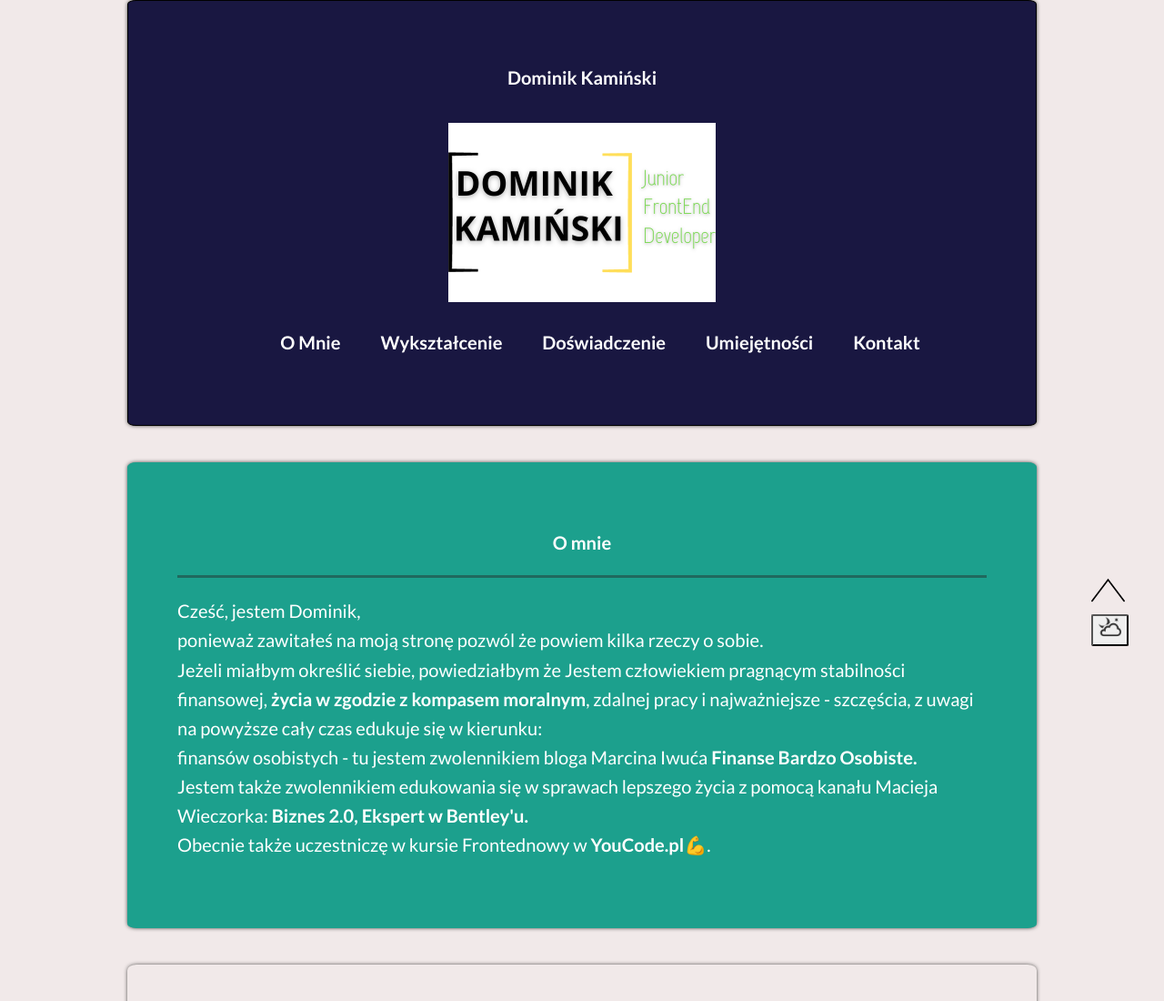
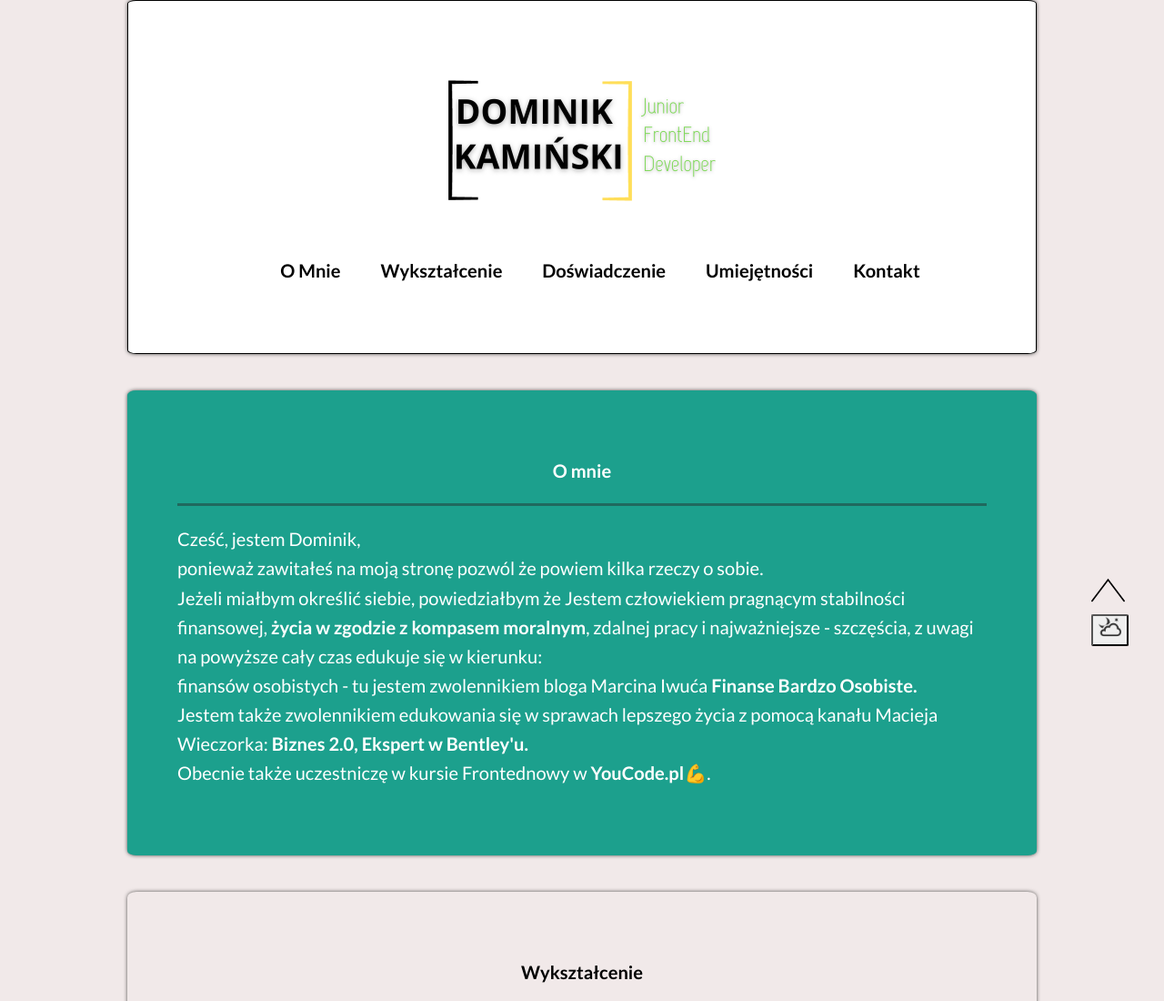
Before and after one commit to DominikKaminskiFrontend/HomePage, a plain HTML site: page index.html in a window 1280 px wide. Shown: the top 1100 px of the page at 91% size. Drawn offline with nearby package versions, Linux system fonts and the light colour scheme.

Commit message:
new banner style

```diff
--- a/css/banner.css
+++ b/css/banner.css
@@ -1,6 +1,6 @@
 .section--banner {
     border: 1px solid black;
-    background-color: #191741;
+    background-color: #fff;
     border-top: 3%;
     text-align: center;
 }
@@ -22,17 +22,19 @@
 
 .navigation__List {
     text-align: center;
+
 }
 
 .navigation__listItem {
     display: inline;
     padding: 0px 20px;
     width: 100%;
+
 }
 
 .navigation__link:link {
     text-decoration: none;
-    color: rgb(255, 255, 255);
+    color: rgb(0, 0, 0);
     font-weight: 700;
 }
 
--- a/index.html
+++ b/index.html
@@ -30,7 +30,6 @@
 <body class="body">
 
     <header class="section section--banner">
-        <h1 class="section__header" id="Intro">Dominik Kamiński</h1>
         <img class="pageLogo" src="img/pageLogo.png" alt="logo strony">
 
         <nav class="navigation">
```
